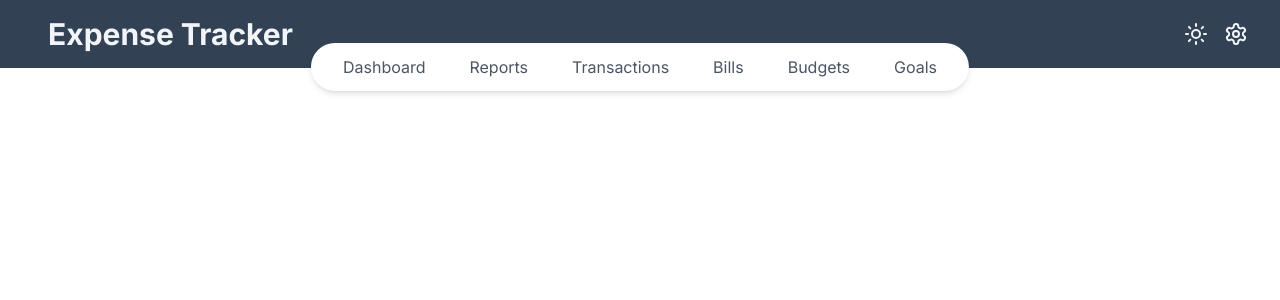
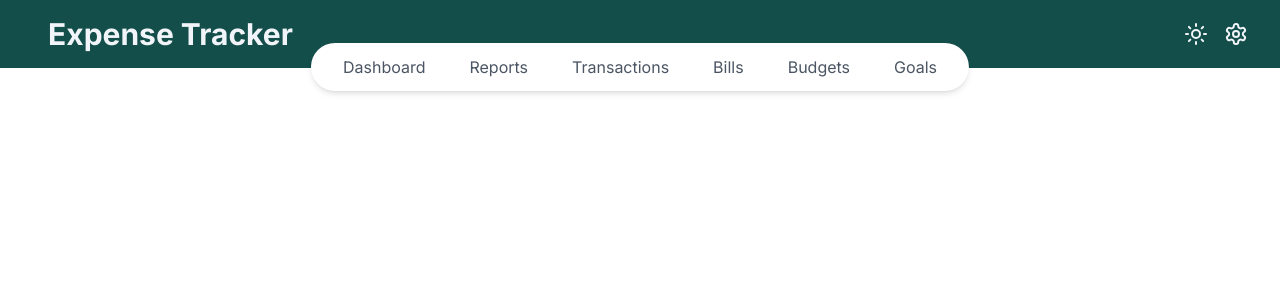
Before and after one commit to brianhadskis/expense-tracker, a Next.js app: page / in a window 1280 px wide. Shown: the top 300 px of the page. Built offline with nearby package versions, Linux system fonts and the light colour scheme.

Commit message:
fix: changed header color

```diff
--- a/components/header.tsx
+++ b/components/header.tsx
@@ -6,7 +6,7 @@ import Navbar from "./navbar";
 
 export default function Header() {
   return (
-    <header className="fixed w-full bg-slate-700 text-slate-100">
+    <header className="fixed w-full bg-teal-900 text-slate-100">
       <div className="relative flex flex-col">
         <div className="flex justify-between mr-8 ml-8">
           <h1 className="text-3xl font-bold m-4">Expense Tracker</h1>
```
